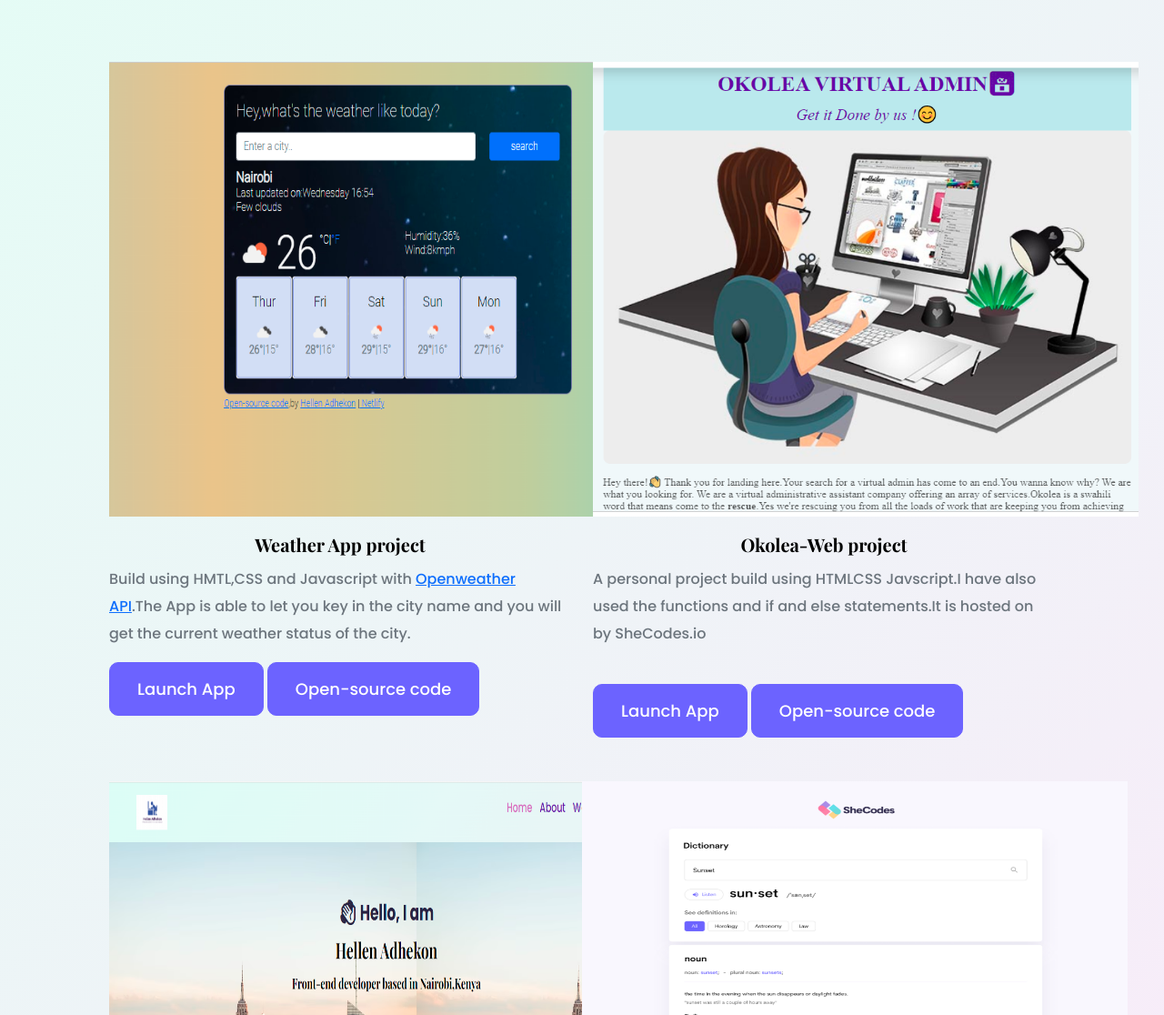
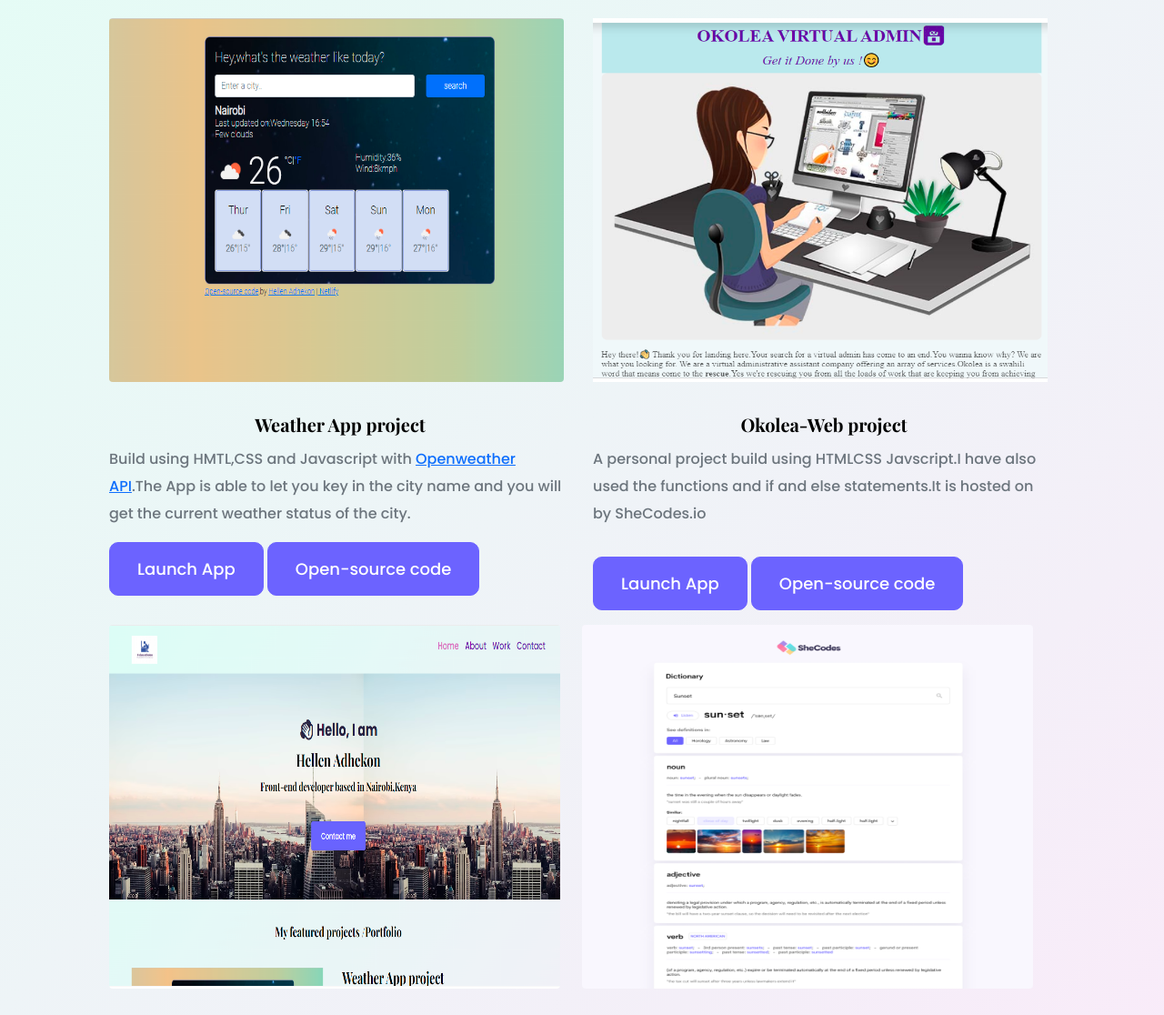
Before and after one commit to Adhekon-code/My-Portfolio-Project, a plain HTML site: page work.html in a window 1280 px wide. Shown: the part 234-1350 px from the top of the page at 91% size. Drawn offline with nearby package versions, Linux system fonts and the light colour scheme.

Commit message:
styled the Work page to be responsive on small devices

```diff
--- a/src/styles.css
+++ b/src/styles.css
@@ -7,7 +7,7 @@
 
 body {
   font-family: var(--default-font-family);
-  background: linear-gradient(-225deg, #e3fdf5 0%, #ffe6fa 100%);
+  background:  linear-gradient(-225deg, #E3FDF5 0%, #FFE6FA 100%);;
 }
 
 h1,
@@ -75,6 +75,7 @@ p {
 }
 nav {
   padding: 20px 0;
+
 }
 nav a {
   text-decoration: none;
@@ -99,6 +100,10 @@ nav li {
 nav ul {
   padding: 0;
   margin: 0;
+}
+.img-fluid{
+  height: 400px;
+  width: 500px;
 }
 
 .hero h2 {
--- a/work.html
+++ b/work.html
@@ -52,17 +52,12 @@
         </ul>
       </nav>
     </div>
-    <div class="content container">
+    <div class="content  container">
       <div class="content-section">
         <h1 class="mb-4">Take a look at what I have been working on!</h1>
         <div class="row">
           <div class="col-md-6 mb-3">
-            <img
-              src="Weather image.PNG"
-              width="600"
-              height="500"
-              class="mt-5"
-            />
+            <img src="Weather image.PNG" class="img-fluid rounded mb-3" />
             <h3 class="text-center mt-3">Weather App project</h3>
             <p class="mb-3 text-muted">
               Build using HMTL,CSS and Javascript with
@@ -82,13 +77,8 @@
             >
           </div>
 
-          <div class="col-md-6 mb-5">
-            <img
-              src="src/Okolea project.PNG"
-              width="600"
-              height="500"
-              class="mt-5"
-            />
+          <div class="col-md-6 mb-3">
+            <img src="src/Okolea project.PNG" class="img-fluid mb-3" />
             <h3 class="text-center mt-3">Okolea-Web project</h3>
             <p class="mb-3 text-muted">
               A personal project build using HTMLCSS Javscript.I have also used
@@ -97,26 +87,22 @@
             </p>
             <a
               href="https://www.shecodes.io/workshops/shecodes-basics-57b3ec84-8a72-4cf7-ad84-a02f519069f0/projects/520208"
-              class="btn btn-brand mt-4"
+              class="btn btn-brand mt-3"
               >Launch App</a
             >
             <a
               href="https://github.com/Adhekon-code/Vanilla-Weather-App-Project"
-              class="btn btn-brand mt-4"
+              class="btn btn-brand mt-3 "
               >Open-source code</a
             >
           </div>
           <div class="row">
-            <div class="col-md-6 mb-5">
-              <img
-                src="src/Responisive.PNG"
-                width="600"
-                height="500"
-                class=""
-              />
+            <div class="col-md-6 mb-3">
+              <img src="src/Responisive.PNG" class="img-fluid rounded mb-3" />
               <h3 class="text-center mt-5">Responsive Web project</h3>
               <p class="mb-3 text-muted">
-                This is my portfolio where I showcase my HTML,CSS Javascript and Responsive Web skills.It also inclusdes Hosting on netflify
+                This is my portfolio where I showcase my HTML,CSS Javascript and
+                Responsive Web skills.It also inclusdes Hosting on netflify
               </p>
               <a
                 href="https://flamboyant-poitras-d1db34.netlify.app/"
@@ -129,14 +115,14 @@
                 >Open-source code</a
               >
             </div>
-            <div class="col-md-6">
-              <img src="src/dictionary.png" width="600" height="500" class="" />
+            <div class="col-md-6 mb-4">
+              <img src="src/dictionary.png" class="img-fluid rounded mb-3" />
               <div class="project-description">
-                <h3 class="text-center mt-5">Dictionary App project</h3>
+                <h3 class="text-center mt-3">Dictionary App project</h3>
                 <p class="mb-3 text-muted">
-                  <stong>COMING SOON</stong> AccuWeather is Most Accurate Source of Weather Forecasts and
-                  Warnings in the World, Recognized in New Proof of Performance
-                  Results
+                  <stong>COMING SOON</stong> AccuWeather is Most Accurate Source
+                  of Weather Forecasts and Warnings in the World, Recognized in
+                  New Proof of Performance Results
                 </p>
                 <a
                   href="https://elegant-raman-89fd2c.netlify.app/"
```
Also changed, not shown: about.html (+2 -4 lines), index.html (+4 -6 lines).
